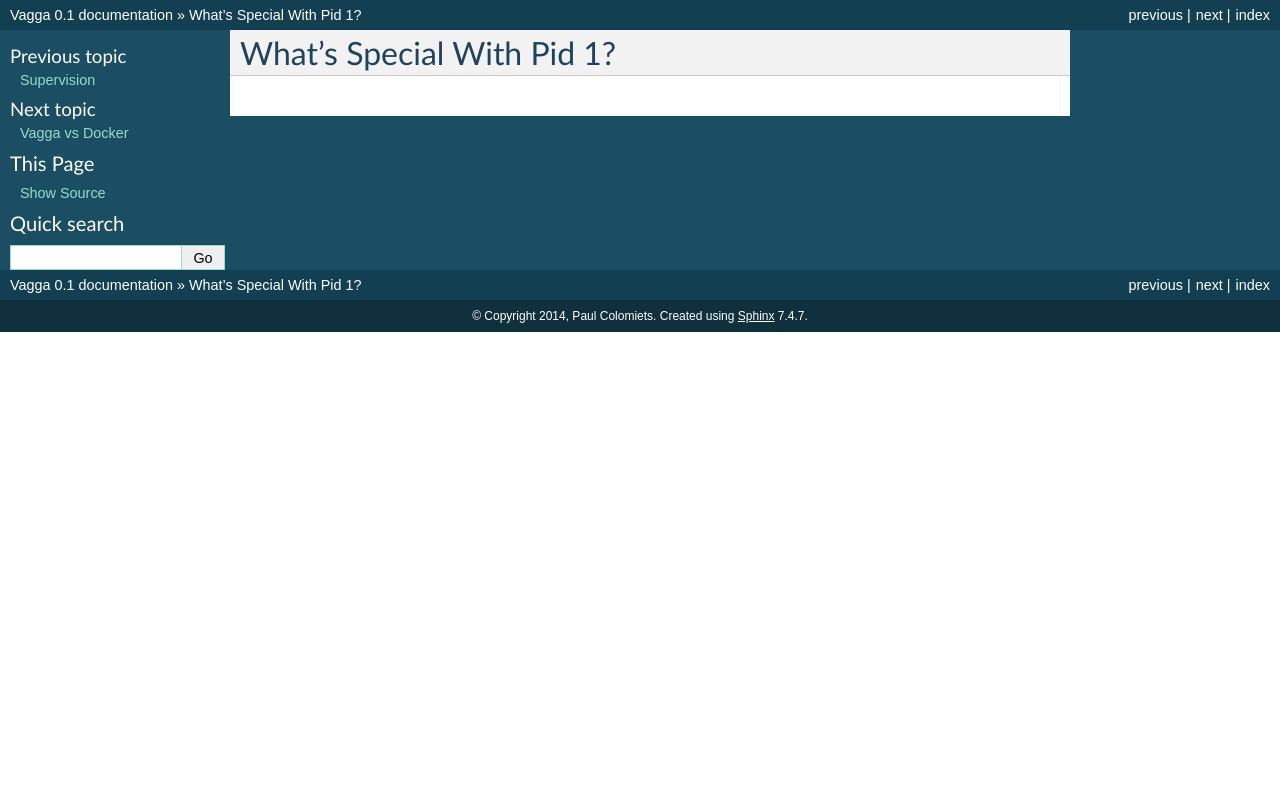
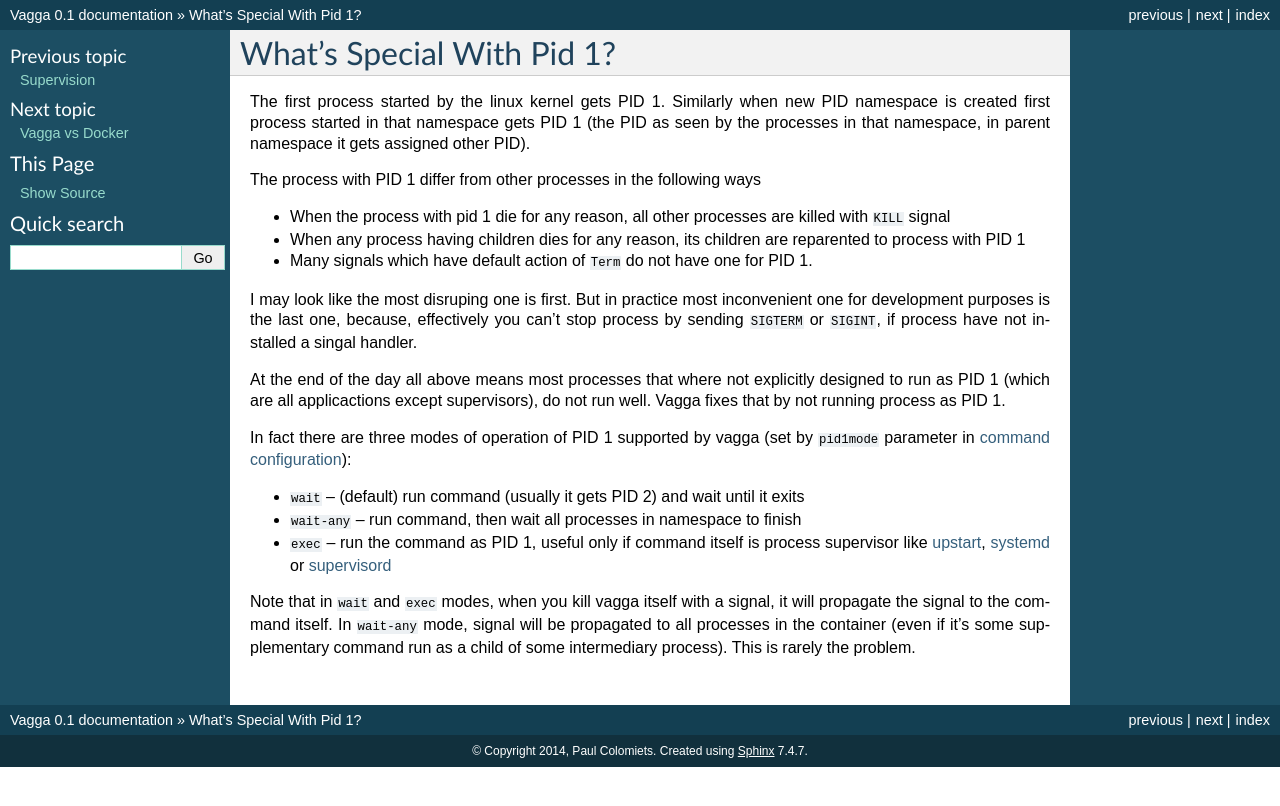
Before and after one commit to tailhook/vagga, a Sphinx documentation site: the page built from docs/pid1mode.rst, in a window 1280 px wide. Shown: the top 806 px of the page. Built offline with Sphinx 7.4.7, drawn with Linux system fonts in a browser that asks for light colours.

Commit message:
Documented `pid1mode`

```diff
--- a/docs/config.rst
+++ b/docs/config.rst
@@ -81,6 +81,7 @@
     you shouldn't rely on environment variables, and should setup everything
     needed right in the script.
 
+.. _commands:
 
 Commands
 ========
--- a/docs/pid1mode.rst
+++ b/docs/pid1mode.rst
@@ -3,3 +3,46 @@
 ==========================
 What's Special With Pid 1?
 ==========================
+
+
+The first process started by the linux kernel gets PID 1. Similarly when new
+PID namespace is created first process started in that namespace gets PID 1
+(the PID as seen by the processes in that namespace, in parent namespace it
+gets assigned other PID).
+
+The process with PID 1 differ from other processes in the following ways
+
+* When the process with pid 1 die for any reason, all other processes are
+  killed with ``KILL`` signal
+* When any process having children dies for any reason, its children are
+  reparented to process with PID 1
+* Many signals which have default action of ``Term`` do not have one for PID 1.
+
+I may look like the most disruping one is first. But in practice most
+inconvenient one for development purposes is the last one, because, effectively
+you can't stop process by sending ``SIGTERM`` or ``SIGINT``, if process have
+not installed a singal handler.
+
+At the end of the day all above means most processes that where not explicitly
+designed to run as PID 1 (which are all applicactions except supervisors), do
+not run well. Vagga fixes that by not running process as PID 1.
+
+In fact there are three modes of operation of PID 1 supported by vagga (set by
+``pid1mode`` parameter in :ref:`command configuration <commands>`):
+
+* ``wait`` -- (default) run command (usually it gets PID 2) and wait until it
+  exits
+* ``wait-any`` -- run command, then wait all processes in namespace to finish
+* ``exec`` -- run the command as PID 1, useful only if command itself is
+  process supervisor like upstart_, systemd_ or supervisord_
+
+Note that in ``wait`` and ``exec`` modes, when you kill vagga itself with a
+signal, it will propagate the signal to the command itself. In ``wait-any``
+mode, signal will be propagated to all processes in the container (even if it's
+some supplementary command run as a child of some intermediary process). This
+is rarely the problem.
+
+
+.. _upstart: http://upstart.ubuntu.com
+.. _systemd: http://www.freedesktop.org/wiki/Software/systemd/
+.. _supervisord: http://supervisord.org
```
